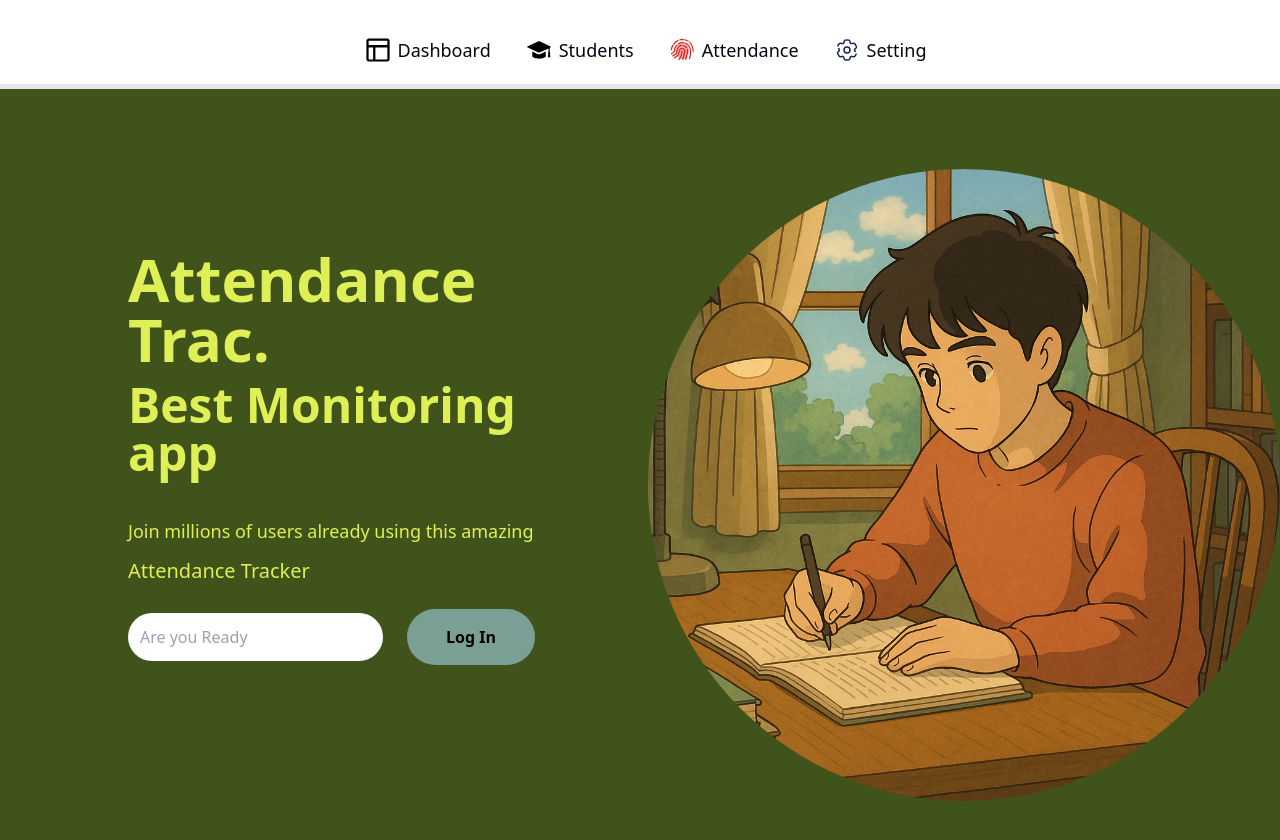
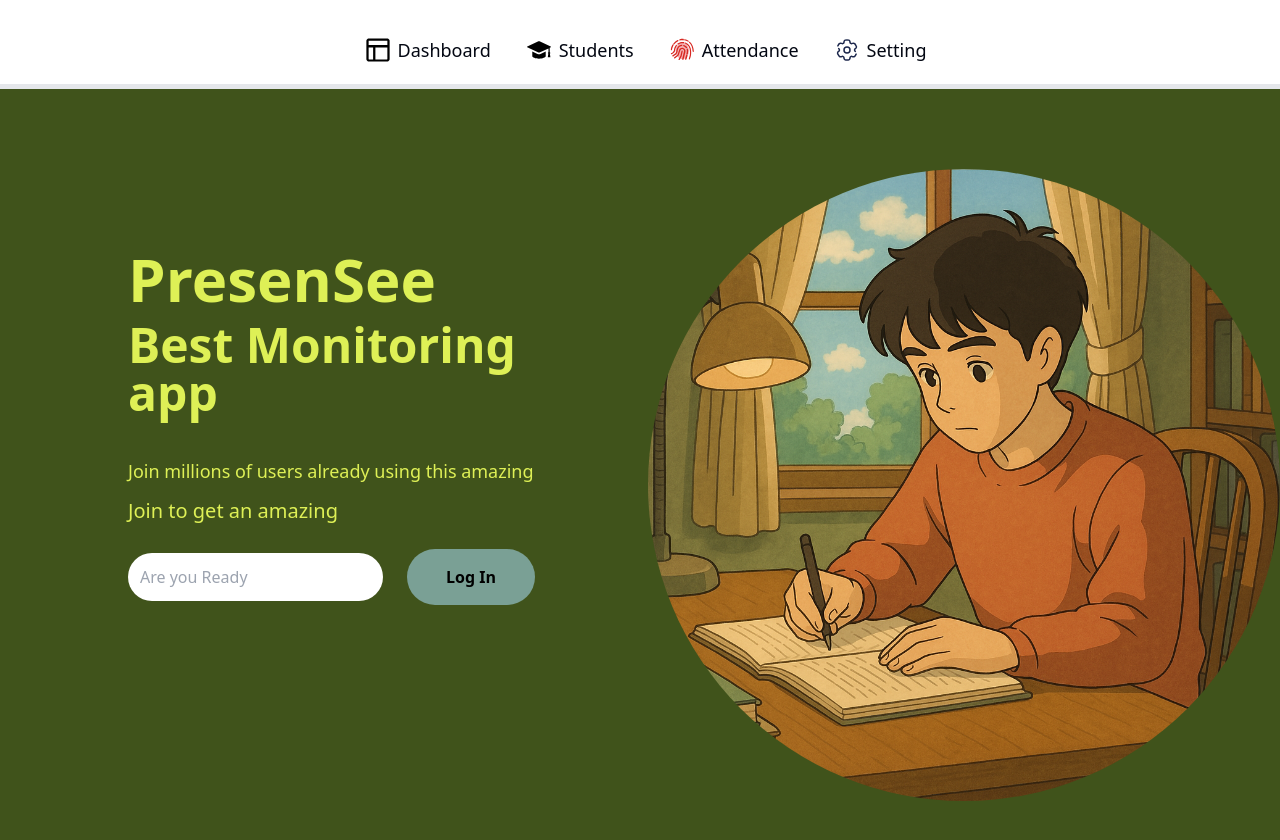
Before and after one commit to kumail-ahmad/Attendance, a Next.js app: page / in a window 1280 px wide. Shown: the top 840 px of the page. Built offline with nearby package versions, Linux system fonts and the light colour scheme.

Commit message:
Named my bwebpage

```diff
--- a/app/page.js
+++ b/app/page.js
@@ -18,7 +18,7 @@ export default function Home() {
         <div className="text&all mx-3 md:mx-16">
           <div className="flex justify-center mt-36 md:mt-40 flex-col ml-[5vw] gap-3 font-poppins">
             <p className="text-[#def056] font-bold text-4xl md:text-6xl">
-              Attendance Trac.
+            PresenSee
             </p>
             <p className="text-[#def056] font-bold text-3xl md:text-5xl">
               Best Monitoring app
@@ -27,7 +27,7 @@ export default function Home() {
             <p className="text-[#def056] md:text-lg mt-4 ">
               Join millions of users already using this amazing
             </p>
-            <p className="text-[#def056] md:text-xl  ">Attendance Tracker </p>
+            <p className="text-[#def056] md:text-xl  ">Join to get an amazing </p>
 
             <div className="Input&Button   ">
               <input
```
